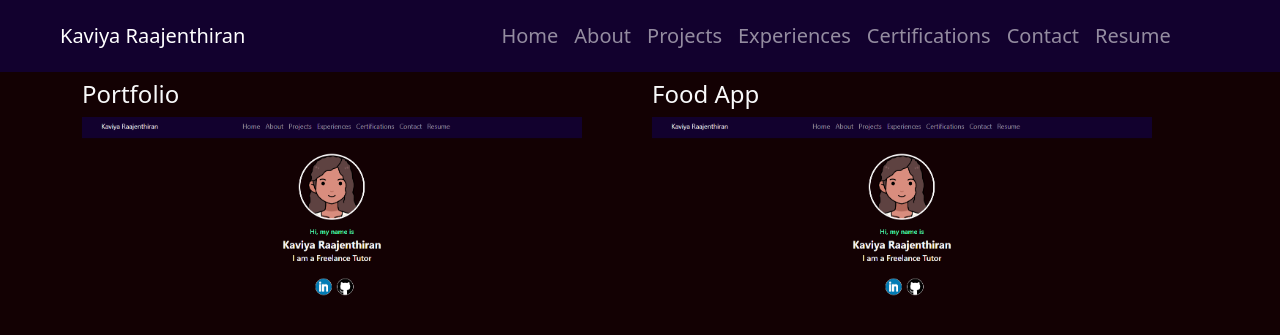
After one commit to KaviyaRaajenthiran/portfolio, a Django app: page /projects/ in a window 1280 px wide. The commit adds this page. Shown: the top 335 px of the page. Run offline with Django 5.2, Linux system fonts and the light colour scheme; some libraries are stand-ins or nearby versions.

Commit message:
feat:projects page updated

```diff
--- a/Portfolio_website/portfolio/templates/portfolio/navbar.html
+++ b/Portfolio_website/portfolio/templates/portfolio/navbar.html
@@ -8,7 +8,7 @@
       <div class="navbar-nav">
         <a class="nav-link" aria-current="page" href="#">Home</a>
         <a class="nav-link" href="{% url 'about' %}">About</a>
-        <a class="nav-link" href="#">Projects</a>
+        <a class="nav-link" href="{% url 'projects' %}">Projects</a>
         <a class="nav-link" href="#">Experiences</a>
         <a class="nav-link" href="#">Certifications</a>
         <a class="nav-link" href="#">Contact</a>
--- /dev/null
+++ b/Portfolio_website/portfolio/templates/portfolio/projects.html
@@ -0,0 +1,17 @@
+{% extends 'portfolio/base.html' %}
+
+{% load static %}
+{% block title %} Projects {% endblock %}
+
+
+{% block content %}
+  <div class="row my-2">
+    {% for project in projects_show %}
+      <div class="col-6">
+      <h4 class='text text-light'>{{project.title}}</h4>
+      <img src='{% static project.path %}' width='500' height='800' class='img-fluid'>
+    </div>
+    {% endfor %}
+  </div>
+
+{% endblock %}
--- a/Portfolio_website/portfolio/urls.py
+++ b/Portfolio_website/portfolio/urls.py
@@ -2,5 +2,6 @@ from django.urls import path
 from . import views
 urlpatterns = [
     path('',views.home,name='home'),
-    path('about/',views.about,name='about')
+    path('about/',views.about,name='about'),
+    path('projects/',views.projects,name='projects'),
 ]
--- a/Portfolio_website/portfolio/views.py
+++ b/Portfolio_website/portfolio/views.py
@@ -6,3 +6,14 @@ def home(request):
 
 def about(request):
   return render(request,'portfolio/about.html')
+
+def projects(request):
+  projects_show = [
+    {'title':'Portfolio',
+     'path':'portfolio/images/portfolio image.png'
+     },
+     {'title':'Food App',
+     'path':'portfolio/images/portfolio image.png'
+     }
+  ]
+  return render(request,'portfolio/projects.html',{'projects_show':projects_show})
```
Also changed, not shown: Portfolio_website/portfolio/static/portfolio/images/portfolio image.png (added).
